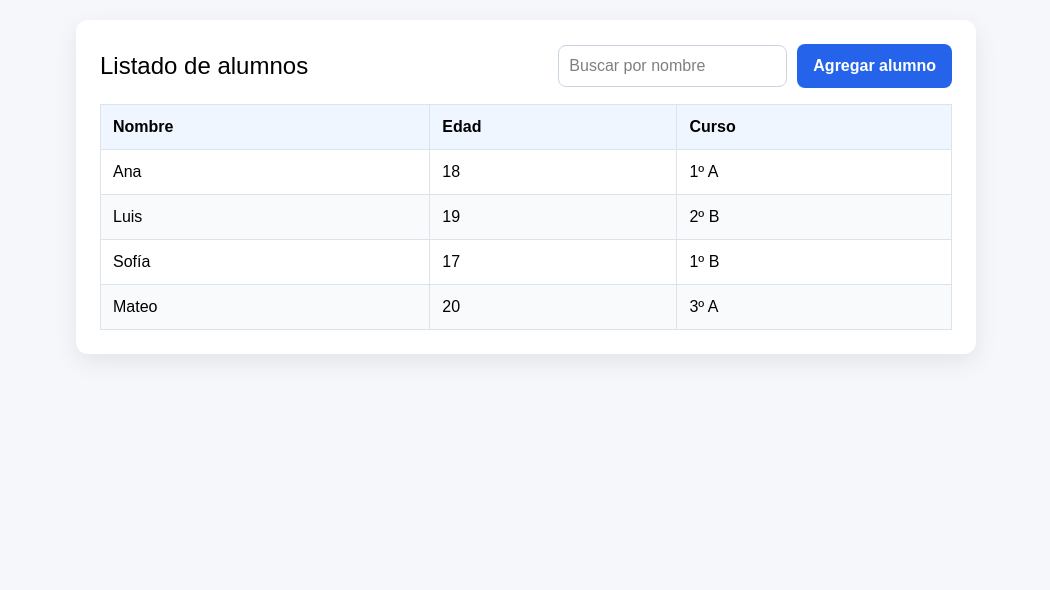
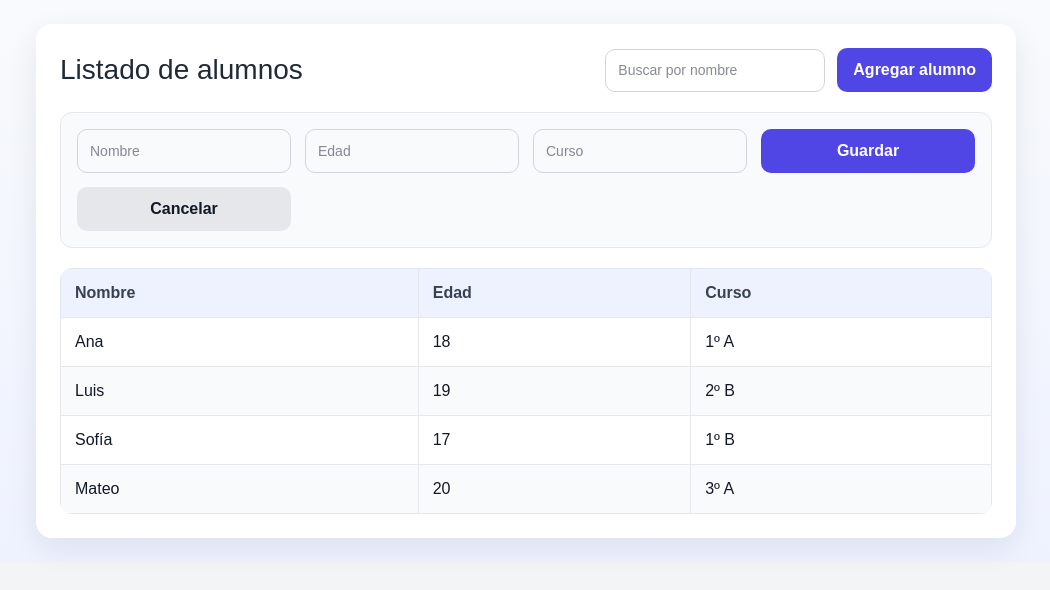
Before and after one commit to Joseumes/examengit, a website built with Vite: page index.html in a window 1280 px wide. Shown: the whole page, without its empty margins (114-1164 px from the left). Built offline with nearby package versions, Linux system fonts and the light colour scheme.

Commit message:
style.css

```diff
--- a/src/main.js
+++ b/src/main.js
@@ -7,85 +7,31 @@ const alumnos = [
   { nombre: 'Mateo', edad: 20, curso: '3º A' }
 ]
 
-const state = {
-  filtro: ''
-}
+let filtro = ''
+const app = document.querySelector('#app')
 
-const getAlumnosFiltrados = () => {
-  const texto = state.filtro.trim().toLowerCase()
+function render() {
+  const lista = alumnos.filter((alumno) =>
+    alumno.nombre.toLowerCase().includes(filtro.toLowerCase())
+  )
 
-  if (!texto) return alumnos
-
-  return alumnos.filter((alumno) =>
-    alumno.nombre.toLowerCase().includes(texto)
-  )
-}
-
-const renderTabla = () => {
-  const tbody = document.querySelector('.alumnos-tabla tbody')
-
-  if (!tbody) return
-
-  const alumnosFiltrados = getAlumnosFiltrados()
-
-  tbody.innerHTML = alumnosFiltrados.length
-    ? alumnosFiltrados
-        .map(
-          (alumno) => `
-            <tr>
-              <td>${alumno.nombre}</td>
-              <td>${alumno.edad}</td>
-              <td>${alumno.curso}</td>
-            </tr>
-          `
-        )
-        .join('')
-    : '<tr><td colspan="3">No se encontraron alumnos</td></tr>'
-}
-
-const renderApp = () => {
-  document.querySelector('#app').innerHTML = `
+  app.innerHTML = `
     <main class="alumnos-container">
       <header class="topbar">
-        <div class="titulo-wrap">
-          <h1>Listado de alumnos</h1>
-        </div>
-
+        <h1>Listado de alumnos</h1>
         <div class="toolbar">
-          <input
-            id="buscar-alumno"
-            type="search"
-            value="${state.filtro}"
-            placeholder="Buscar por nombre"
-            aria-label="Buscar alumno"
-          />
-          <button id="toggle-form" class="btn-agregar" type="button">Agregar alumno</button>
+          <input id="buscar" type="search" placeholder="Buscar por nombre" value="${filtro}" />
+          <button id="btnAgregar" type="button">Agregar alumno</button>
         </div>
       </header>
 
-      <section id="form-section" class="form-section hidden">
-        <form id="form-alumno" class="alumno-form">
-          <div class="campo">
-            <label for="nombre">Nombre</label>
-            <input id="nombre" name="nombre" type="text" placeholder="Ej: Carlos" required />
-          </div>
-
-          <div class="campo">
-            <label for="edad">Edad</label>
-            <input id="edad" name="edad" type="number" min="1" max="100" placeholder="Ej: 18" required />
-          </div>
-
-          <div class="campo">
-            <label for="curso">Curso</label>
-            <input id="curso" name="curso" type="text" placeholder="Ej: 2º B" required />
-          </div>
-
-          <div class="acciones">
-            <button type="submit" class="btn-guardar">Guardar</button>
-            <button type="button" id="cancelar-form" class="btn-cancelar">Cancelar</button>
-          </div>
-        </form>
-      </section>
+      <form id="formAlumno" class="hidden">
+        <input name="nombre" placeholder="Nombre" required />
+        <input name="edad" type="number" placeholder="Edad" required />
+        <input name="curso" placeholder="Curso" required />
+        <button type="submit">Guardar</button>
+        <button type="button" id="btnCancelar">Cancelar</button>
+      </form>
 
       <table class="alumnos-tabla">
         <thead>
@@ -96,61 +42,60 @@ const renderApp = () => {
           </tr>
         </thead>
         <tbody>
-          ${getAlumnosFiltrados()
-            .map(
-              (alumno) => `
-                <tr>
-                  <td>${alumno.nombre}</td>
-                  <td>${alumno.edad}</td>
-                  <td>${alumno.curso}</td>
-                </tr>
-              `
-            )
-            .join('') || '<tr><td colspan="3">No se encontraron alumnos</td></tr>'}
+          ${
+            lista.length
+              ? lista
+                  .map(
+                    (alumno) => `
+                      <tr>
+                        <td>${alumno.nombre}</td>
+                        <td>${alumno.edad}</td>
+                        <td>${alumno.curso}</td>
+                      </tr>
+                    `
+                  )
+                  .join('')
+              : '<tr><td colspan="3">No hay alumnos</td></tr>'
+          }
         </tbody>
       </table>
     </main>
   `
 
-  const formSection = document.querySelector('#form-section')
-  const toggleFormBtn = document.querySelector('#toggle-form')
-  const cancelarFormBtn = document.querySelector('#cancelar-form')
-  const formAlumno = document.querySelector('#form-alumno')
-  const buscarInput = document.querySelector('#buscar-alumno')
+  const buscar = document.querySelector('#buscar')
+  const btnAgregar = document.querySelector('#btnAgregar')
+  const formAlumno = document.querySelector('#formAlumno')
+  const btnCancelar = document.querySelector('#btnCancelar')
 
-  toggleFormBtn.addEventListener('click', () => {
-    formSection.classList.toggle('hidden')
+  buscar.addEventListener('input', (e) => {
+    filtro = e.target.value
+    render()
   })
 
-  cancelarFormBtn.addEventListener('click', () => {
-    formSection.classList.add('hidden')
+  btnAgregar.addEventListener('click', () => {
+    formAlumno.classList.toggle('hidden')
+  })
+
+  btnCancelar.addEventListener('click', () => {
+    formAlumno.classList.add('hidden')
     formAlumno.reset()
   })
 
-  buscarInput.addEventListener('input', (event) => {
-    state.filtro = event.target.value
-    renderTabla()
-  })
+  formAlumno.addEventListener('submit', (e) => {
+    e.preventDefault()
 
-  formAlumno.addEventListener('submit', (event) => {
-    event.preventDefault()
+    const datos = new FormData(formAlumno)
+    const nombre = datos.get('nombre').trim()
+    const edad = Number(datos.get('edad'))
+    const curso = datos.get('curso').trim()
 
-    const formData = new FormData(formAlumno)
-    const nuevoAlumno = {
-      nombre: formData.get('nombre').trim(),
-      edad: Number(formData.get('edad')),
-      curso: formData.get('curso').trim()
-    }
+    if (!nombre || !curso || Number.isNaN(edad)) return
 
-    if (!nuevoAlumno.nombre || !nuevoAlumno.curso || Number.isNaN(nuevoAlumno.edad)) {
-      return
-    }
-
-    alumnos.push(nuevoAlumno)
+    alumnos.push({ nombre, edad, curso })
     formAlumno.reset()
-    formSection.classList.add('hidden')
-    renderApp()
+    formAlumno.classList.add('hidden')
+    render()
   })
 }
 
-renderApp()
+render()
--- a/src/style.css
+++ b/src/style.css
@@ -3,8 +3,8 @@
 
 :root {
   font-family: Arial, sans-serif;
-  color: #000;
-  background: #f5f7fb;
+  color: #111827;
+  background: #f3f4f6;
 }
 
 * {
@@ -13,8 +13,8 @@
 
 body {
   margin: 0;
-  padding: 20px;
-  background: #f5f7fb;
+  padding: 24px;
+  background: linear-gradient(180deg, #f8fafc 0%, #eef2ff 100%);
 }
 
 #app {
@@ -22,118 +22,118 @@ body {
 }
 
 .alumnos-container {
-  max-width: 900px;
+  max-width: 980px;
   margin: 0 auto;
-  background: #fff;
-  border-radius: 12px;
-  box-shadow: 0 8px 24px rgba(0, 0, 0, 0.08);
+  background: #ffffff;
+  border-radius: 16px;
+  box-shadow: 0 10px 30px rgba(15, 23, 42, 0.08);
   padding: 24px;
 }
 
 .topbar {
   display: flex;
+  justify-content: space-between;
   align-items: center;
-  justify-content: space-between;
   gap: 16px;
-  margin-bottom: 16px;
+  margin-bottom: 20px;
+}
+
+h1 {
+  margin: 0;
+  font-size: 28px;
+  color: #1f2937;
 }
 
 .toolbar {
   display: flex;
   align-items: center;
-  gap: 10px;
+  gap: 12px;
 }
 
-#buscar-alumno {
-  padding: 8px 10px;
-  border: 1px solid #cbd5e1;
-  border-radius: 8px;
-  min-width: 180px;
+#buscar {
+  padding: 10px 12px;
+  border: 1px solid #d1d5db;
+  border-radius: 10px;
+  min-width: 220px;
+  font-size: 14px;
+  outline: none;
 }
 
-h1 {
-  margin: 0;
-  font-size: 24px;
+#buscar:focus,
+input:focus {
+  border-color: #6366f1;
+  box-shadow: 0 0 0 3px rgba(99, 102, 241, 0.12);
 }
 
-.btn-agregar,
-.btn-guardar,
-.btn-cancelar {
+button {
   border: none;
-  border-radius: 8px;
+  border-radius: 10px;
   padding: 10px 16px;
   font-weight: 600;
   cursor: pointer;
+  transition: 0.2s ease;
 }
 
-.btn-agregar,
-.btn-guardar {
-  background: #2563eb;
-  color: #fff;
+button:hover {
+  transform: translateY(-1px);
 }
 
-.btn-cancelar {
+#btnAgregar,
+button[type="submit"] {
+  background: #4f46e5;
+  color: white;
+}
+
+#btnCancelar {
   background: #e5e7eb;
   color: #111827;
-}
-
-.form-section {
-  margin-bottom: 20px;
-  background: #f8fafc;
-  border: 1px solid #e2e8f0;
-  border-radius: 10px;
-  padding: 16px;
 }
 
 .hidden {
   display: none;
 }
 
-.alumno-form {
+#formAlumno {
   display: grid;
   grid-template-columns: repeat(auto-fit, minmax(180px, 1fr));
-  gap: 16px;
-  align-items: end;
+  gap: 14px;
+  background: #f8fafc;
+  border: 1px solid #e5e7eb;
+  border-radius: 12px;
+  padding: 16px;
+  margin-bottom: 20px;
 }
 
-.campo {
-  display: flex;
-  flex-direction: column;
-  gap: 8px;
-}
-
-.campo label {
-  font-weight: 600;
-}
-
-.campo input {
+#formAlumno input {
   padding: 10px 12px;
-  border: 1px solid #cbd5e1;
-  border-radius: 8px;
+  border: 1px solid #d1d5db;
+  border-radius: 10px;
   font-size: 14px;
-}
-
-.acciones {
-  display: flex;
-  gap: 10px;
 }
 
 .alumnos-tabla {
   width: 100%;
   border-collapse: collapse;
+  overflow: hidden;
+  border-radius: 12px;
 }
 
 .alumnos-tabla th,
 .alumnos-tabla td {
-  border: 1px solid #dbe3ec;
-  padding: 10px 12px;
+  border: 1px solid #e5e7eb;
+  padding: 12px 14px;
   text-align: left;
 }
 
 .alumnos-tabla th {
-  background: #eff6ff;
+  background: #eef2ff;
+  color: #374151;
 }
 
-.alumnos-tabla tr:nth-child(even) td {
-  background: #f8fafc;
+.alumnos-tabla tbody tr:nth-child(even) {
+  background: #f9fafb;
 }
+
+.alumnos-tabla tbody tr:hover {
+  background: #f3f4f6;
+}
```
